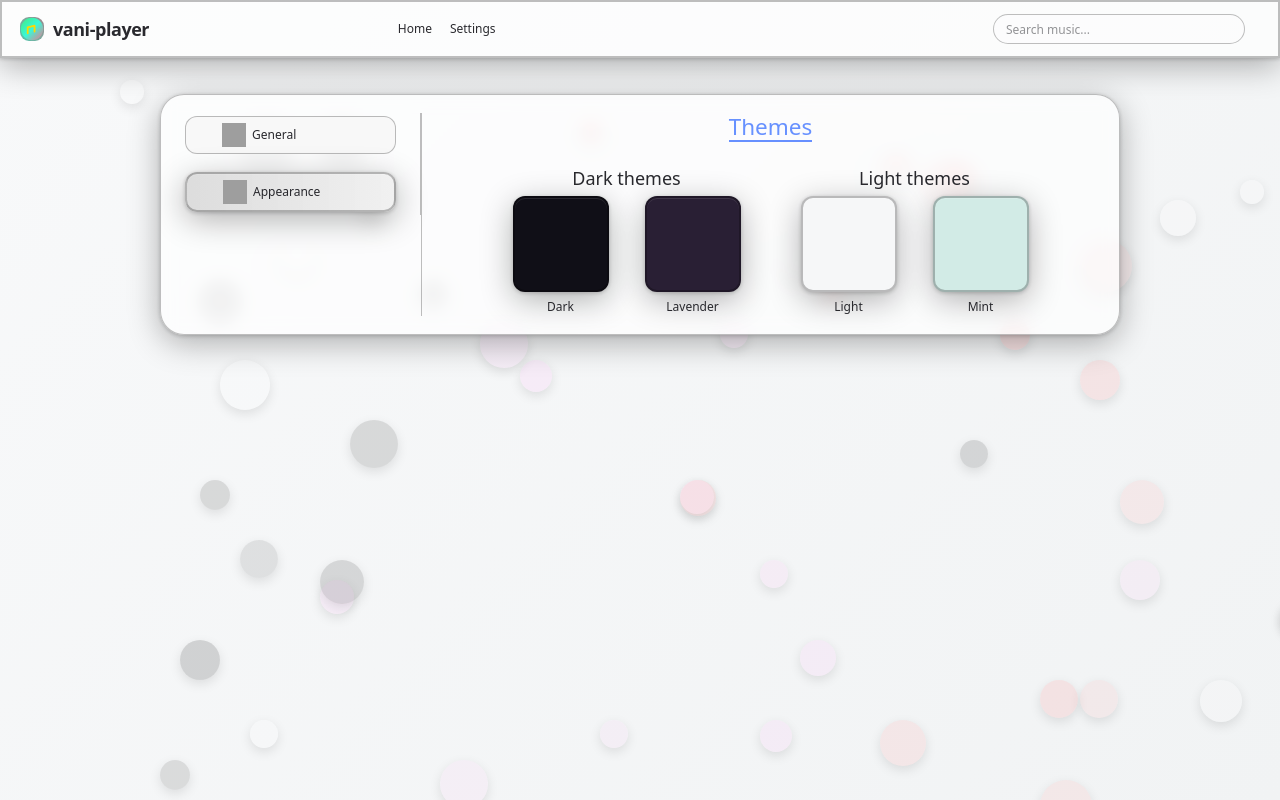
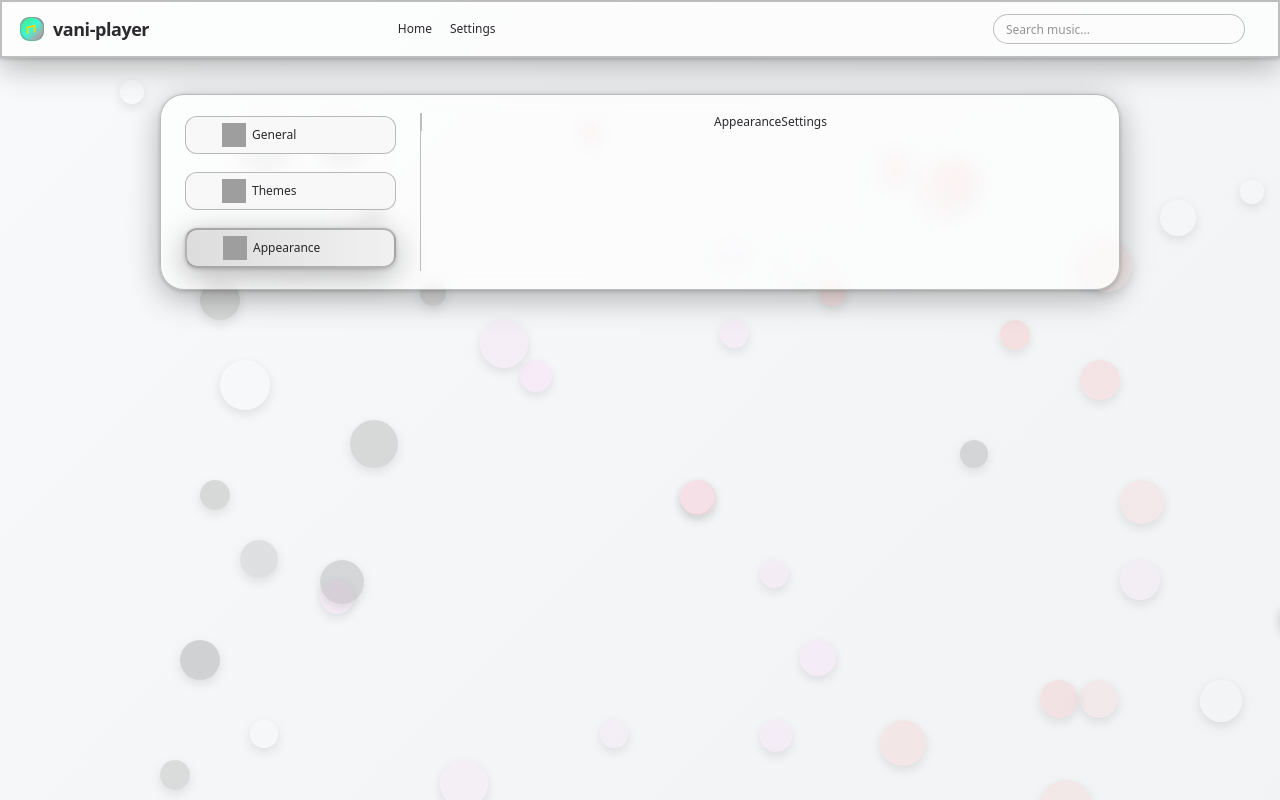
Before and after one commit to Aivanii/vani-player, a React (Vite) app: page /settings in a window 1280 px wide. Both pictures are taken after a click on the element "Appearance". Built offline with nearby package versions, Linux system fonts and the light colour scheme; grey boxes are pictures that could not be loaded; what mobx-persist-store would draw is missing.

Commit message:
added empty appearance settings

```diff
--- /dev/null
+++ b/src/features/settings/settingsSections/appearanceSettings.tsx
@@ -0,0 +1,7 @@
+import { observer } from "mobx-react-lite";
+
+const AppearanceSettings = observer(() => {
+  return <div>AppearanceSettings</div>;
+});
+
+export default AppearanceSettings;
--- a/src/features/settings/settingsSections/generalSettings.tsx
+++ b/src/features/settings/settingsSections/generalSettings.tsx
@@ -1,5 +1,7 @@
-const GeneralSettings = () => {
+import { observer } from "mobx-react-lite";
+
+const GeneralSettings = observer(() => {
   return <div>general settings</div>;
-};
+});
 
 export default GeneralSettings;
--- a/src/features/settings/settingsSections/index.ts
+++ b/src/features/settings/settingsSections/index.ts
@@ -1,6 +1,7 @@
 import ThemesSettings from "./themesSettings";
 import GeneralSettings from "./generalSettings";
 import type { SettingSection } from "./settingSection.type";
+import AppearanceSettings from "./appearanceSettings";
 
 const settingsSections: SettingSection[] = [
   {
@@ -10,10 +11,16 @@ const settingsSections: SettingSection[] = [
     component: GeneralSettings,
   },
   {
+    id: "themes",
+    label: "Themes",
+    icon: "https://img.icons8.com/?size=100&id=1058&format=png&color=000000",
+    component: ThemesSettings,
+  },
+  {
     id: "appearance",
     label: "Appearance",
-    icon: "https://img.icons8.com/?size=100&id=1058&format=png&color=000000",
-    component: ThemesSettings,
+    icon: "https://img.icons8.com/?size=100&id=24756&format=png&color=000000",
+    component: AppearanceSettings,
   },
 ];
 
```
